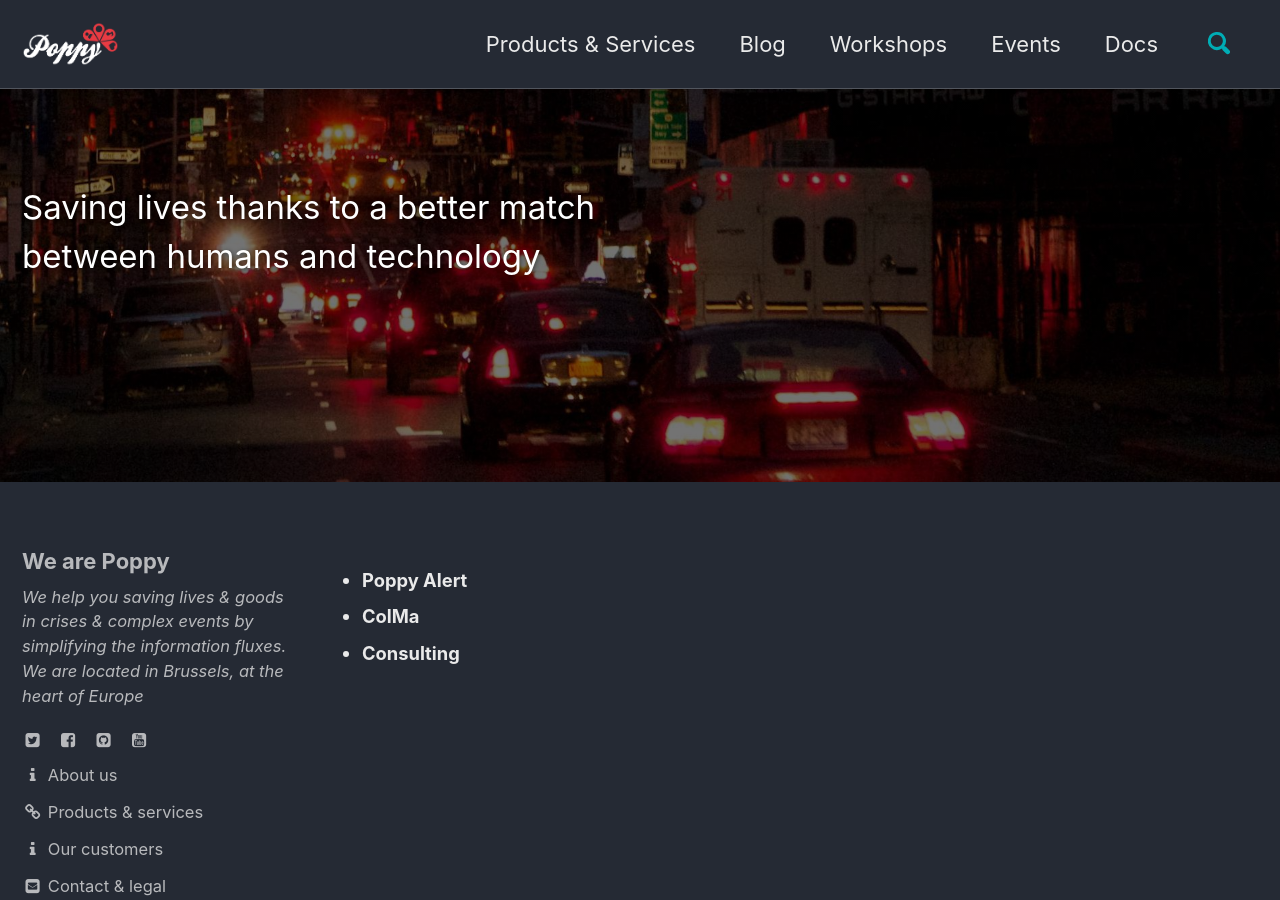
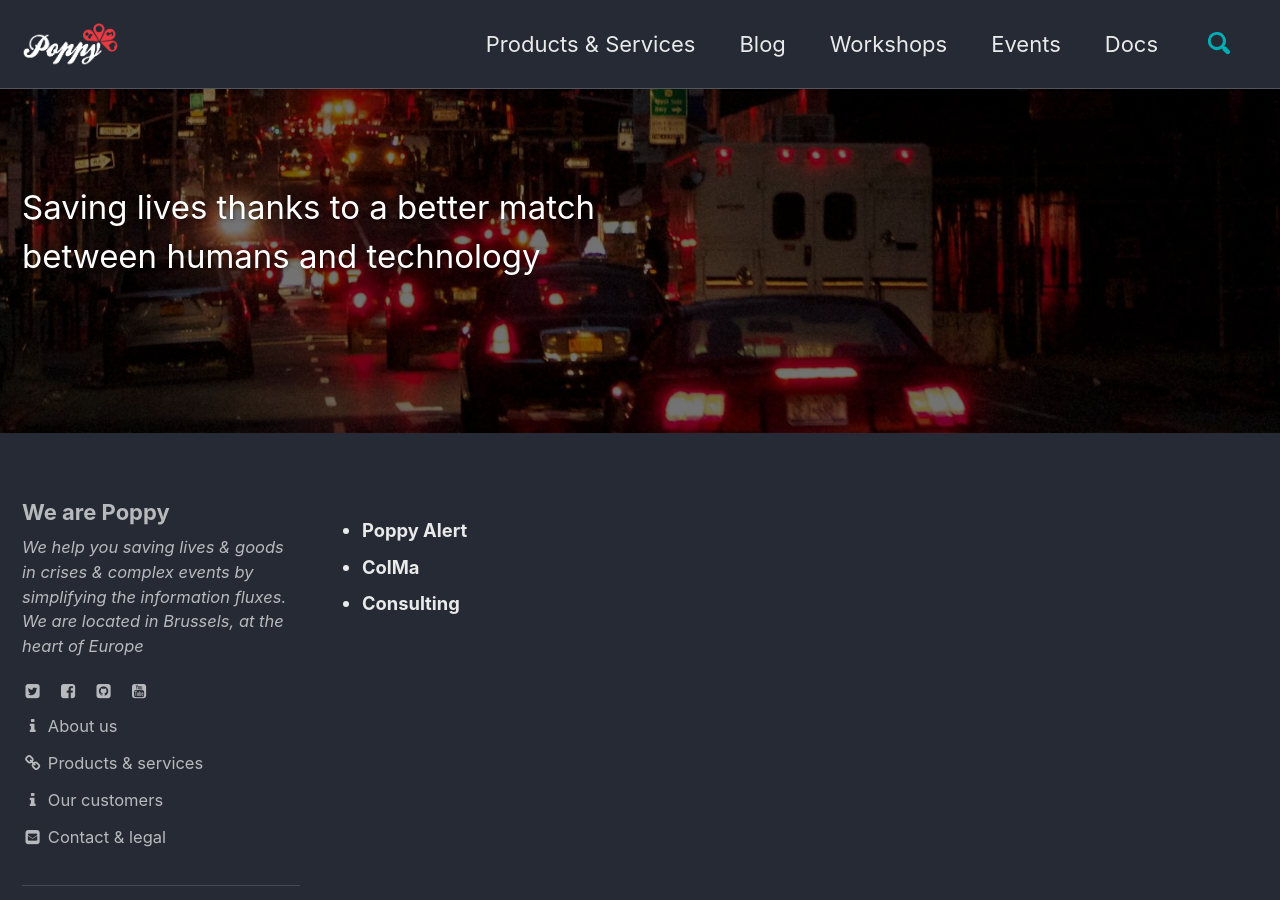
Before and after one commit to ccloquet/ccloquet.github.io, a Jekyll site: the page built from _pages/products_and_services.html, in a window 1280 px wide and 900 px high. Built offline with Jekyll 4.4.1, drawn with Linux system fonts in a browser that asks for light colours; cached includes are drawn as plain includes.

Commit message:
Update products_and_services.html

```diff
--- a/_pages/products_and_services.html
+++ b/_pages/products_and_services.html
@@ -2,7 +2,7 @@
 layout: single
 share: false
 author_profile: true
-excerpt: "<span style='font-size:larger'>Saving lives thanks to a better match<br>between humans and technology<br><br><br></span>"
+excerpt: "<span style='font-size:larger'>Saving lives thanks to a better match<br>between humans and technology<br><br></span>"
 header:
   overlay_image: /images/header.jpg
   overlay_filter: 0.55 # same as adding an opacity of 0.5 to a black background
```
